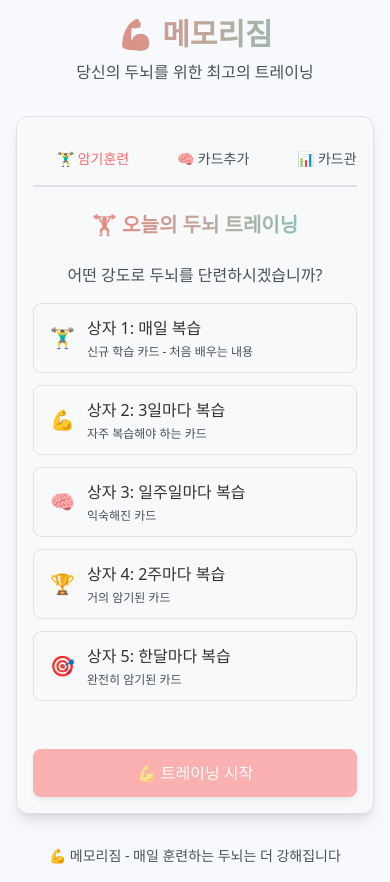
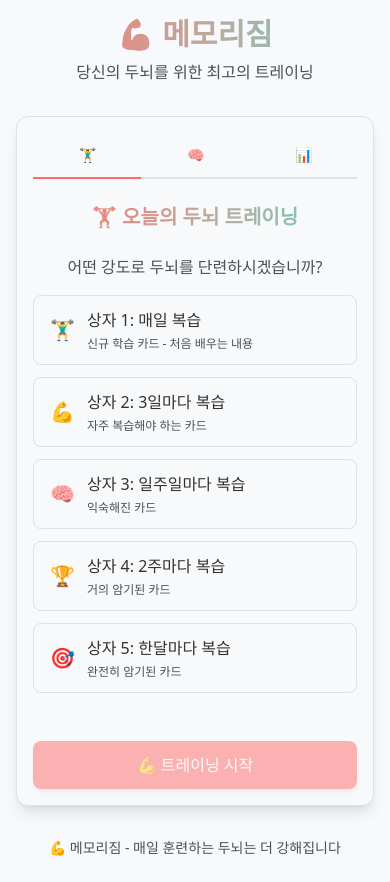
Before and after one commit to wjb127/memorygym2, a Next.js app: page / in a window 390 px wide. Built offline with nearby package versions, Linux system fonts and the light colour scheme; no server answers; the database is empty.

Commit message:
상단 탭 레이아웃 개선 - 스크롤 제거 및 모바일 최적화

```diff
--- a/src/app/page.tsx
+++ b/src/app/page.tsx
@@ -19,17 +19,17 @@ export default function Home() {
   const tabs = [
     {
       id: 'study',
-      label: '🏋️‍♂️ 암기훈련',
+      label: <><span className="hidden sm:inline">🏋️‍♂️ 암기</span><span className="sm:hidden">🏋️‍♂️</span></>,
       content: <StudySession />
     },
     {
       id: 'add',
-      label: '🧠 카드추가',
+      label: <><span className="hidden sm:inline">🧠 추가</span><span className="sm:hidden">🧠</span></>,
       content: <AddCardForm onCardAdded={handleCardAdded} />
     },
     {
       id: 'manage',
-      label: '📊 카드관리',
+      label: <><span className="hidden sm:inline">📊 관리</span><span className="sm:hidden">📊</span></>,
       content: <BoxManager />
     }
   ];
--- a/src/components/TabLayout.tsx
+++ b/src/components/TabLayout.tsx
@@ -4,7 +4,7 @@ import { useState, ReactNode } from 'react';
 
 interface TabItem {
   id: string;
-  label: string;
+  label: ReactNode;
   content: ReactNode;
 }
 
@@ -18,11 +18,11 @@ export default function TabLayout({ tabs }: TabLayoutProps) {
   return (
     <div>
       {/* 탭 헤더 */}
-      <div className="flex border-b-2 border-[var(--neutral-300)] mb-6 overflow-x-auto">
+      <div className="flex border-b-2 border-[var(--neutral-300)] mb-6">
         {tabs.map((tab) => (
           <button
             key={tab.id}
-            className={`px-6 py-4 text-sm md:text-base font-medium border-b-2 transition-colors -mb-0.5 whitespace-nowrap ${
+            className={`flex-1 px-3 sm:px-4 py-3 text-sm md:text-base font-medium border-b-2 transition-colors -mb-0.5 ${
               activeTab === tab.id
                 ? 'border-[var(--primary)] text-[var(--primary)] font-bold'
                 : 'border-transparent text-[var(--neutral-700)] hover:text-[var(--foreground)] hover:border-[var(--neutral-500)]'
```
